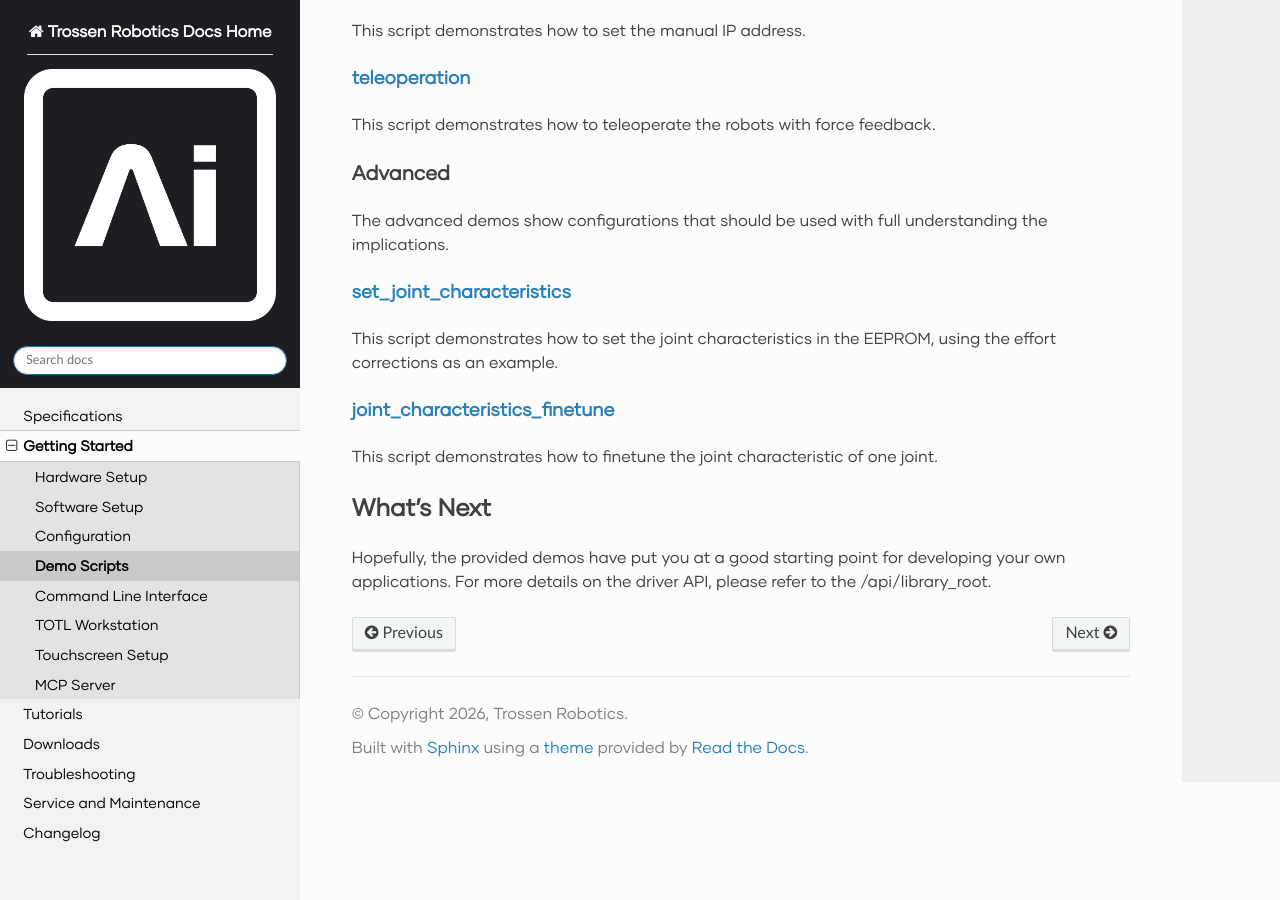
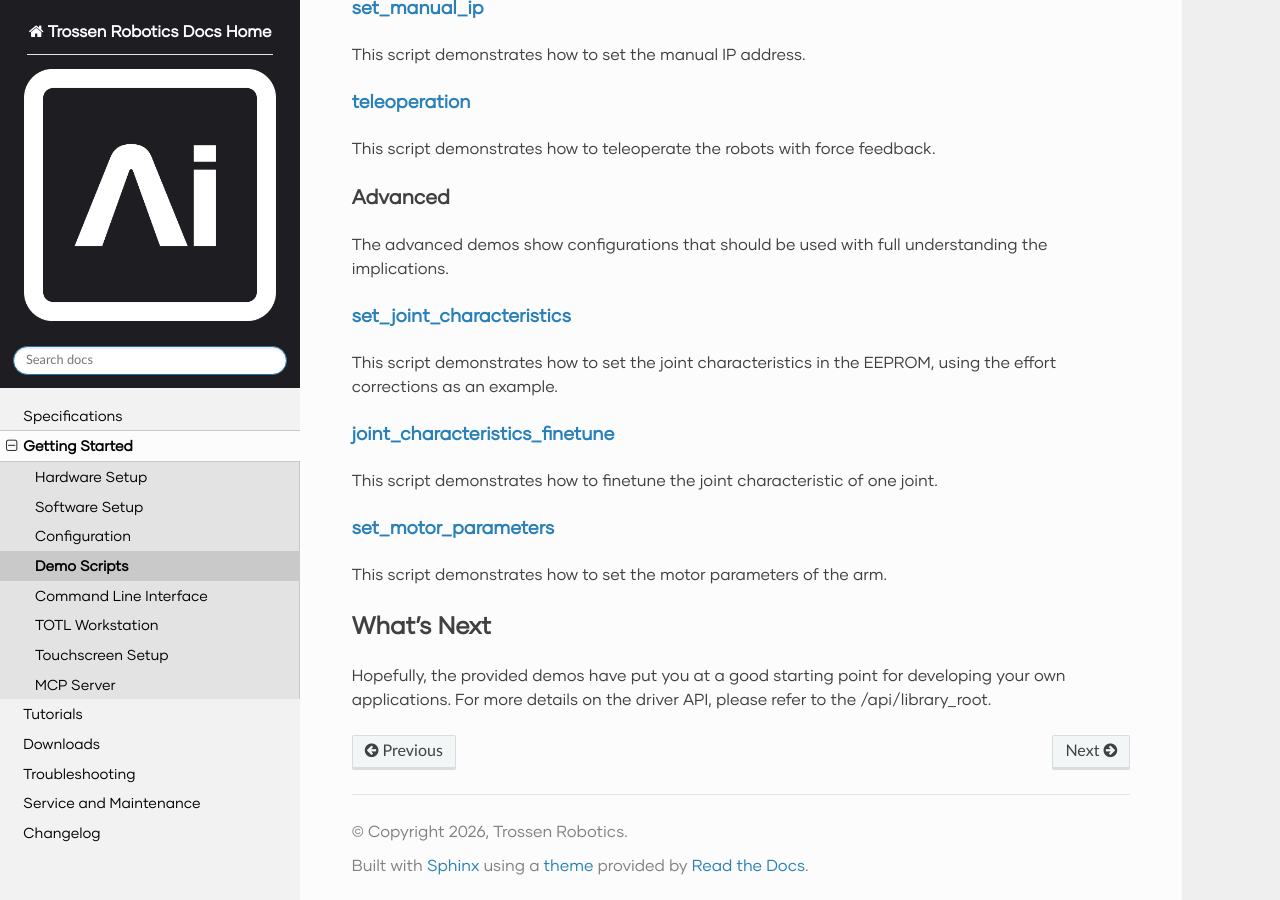
Before and after one commit to TrossenRobotics/trossen_arm, a Sphinx documentation site: the page built from docs/getting_started/demo_scripts.rst, in a window 1280 px wide and 900 px high, scrolled down 4706 px. Built offline with Sphinx 7.4.7 and the Read the Docs theme 3.1.0, drawn with Linux system fonts in a browser that asks for light colours; some web fonts are replaced; pages that are not in the unit, such as notebooks, are missing from menus.

Commit message:
[docs] document motor parameters (#190)
documented set motor parameters and standard motor parameters

```diff
--- a/docs/getting_started/configuration.rst
+++ b/docs/getting_started/configuration.rst
@@ -448,6 +448,11 @@ The motor parameters define the control parameters of each motor.
 As shown in the block diagram above, each motor :class:`trossen_arm::MotorParameter` has two PID controllers for position and velocity regulation.
 By setting different parameters in :class:`trossen_arm::PIDParameter`, we can achieve the behavior of different :enum:`trossen_arm::Mode`.
 
+.. tip::
+
+    Commonly used motor parameters are provided in :class:`trossen_arm::StandardMotorParameters`.
+    Check out the :ref:`getting_started/demo_scripts:`set_motor_parameters`_` demo for details.
+
 A guideline to tune the motor parameters is given below.
 
 -   :enumerator:`trossen_arm::Mode::position`:
--- a/docs/getting_started/demo_scripts.rst
+++ b/docs/getting_started/demo_scripts.rst
@@ -324,6 +324,11 @@ This script demonstrates how to set the joint characteristics in the EEPROM, usi
 
 This script demonstrates how to finetune the joint characteristic of one joint.
 
+`set_motor_parameters`_
+^^^^^^^^^^^^^^^^^^^^^^^
+
+This script demonstrates how to set the motor parameters of the arm.
+
 .. _`cartesian_external_effort`: https://github.com/TrossenRobotics/trossen_arm/tree/main/demos/python/cartesian_external_effort.py
 
 .. _`cartesian_position`: https://github.com/TrossenRobotics/trossen_arm/tree/main/demos/python/cartesian_position.py
@@ -362,6 +367,8 @@ This script demonstrates how to finetune the joint characteristic of one joint.
 
 .. _`set_joint_characteristics`: https://github.com/TrossenRobotics/trossen_arm/tree/main/demos/python/set_joint_characteristics.py
 
+.. _`set_motor_parameters`: https://github.com/TrossenRobotics/trossen_arm/tree/main/demos/python/set_motor_parameters.py
+
 .. _`simple_move`: https://github.com/TrossenRobotics/trossen_arm/tree/main/demos/python/simple_move.py
 
 .. _`teleoperation`: https://github.com/TrossenRobotics/trossen_arm/tree/main/demos/python/teleoperation.py
```
